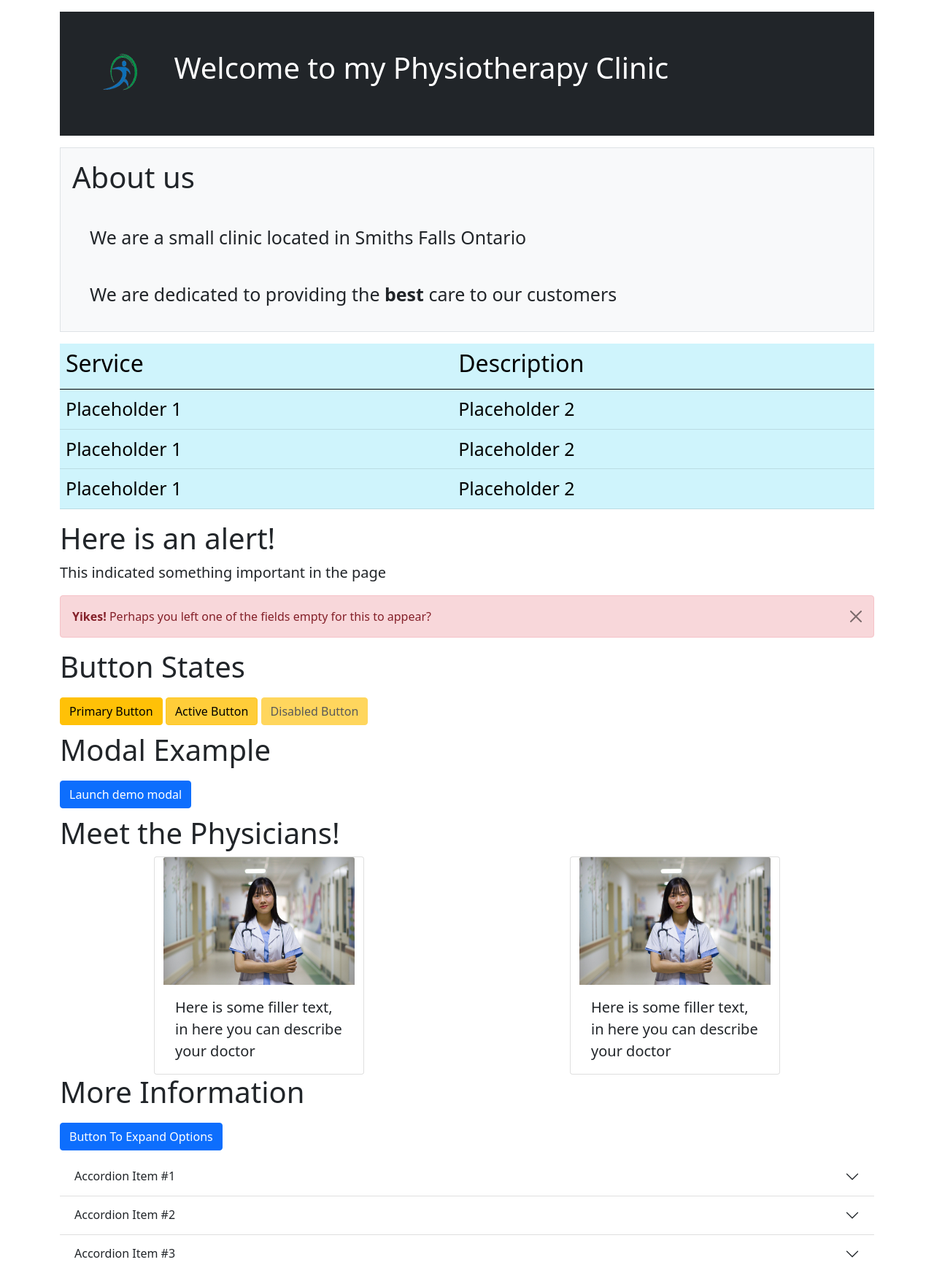
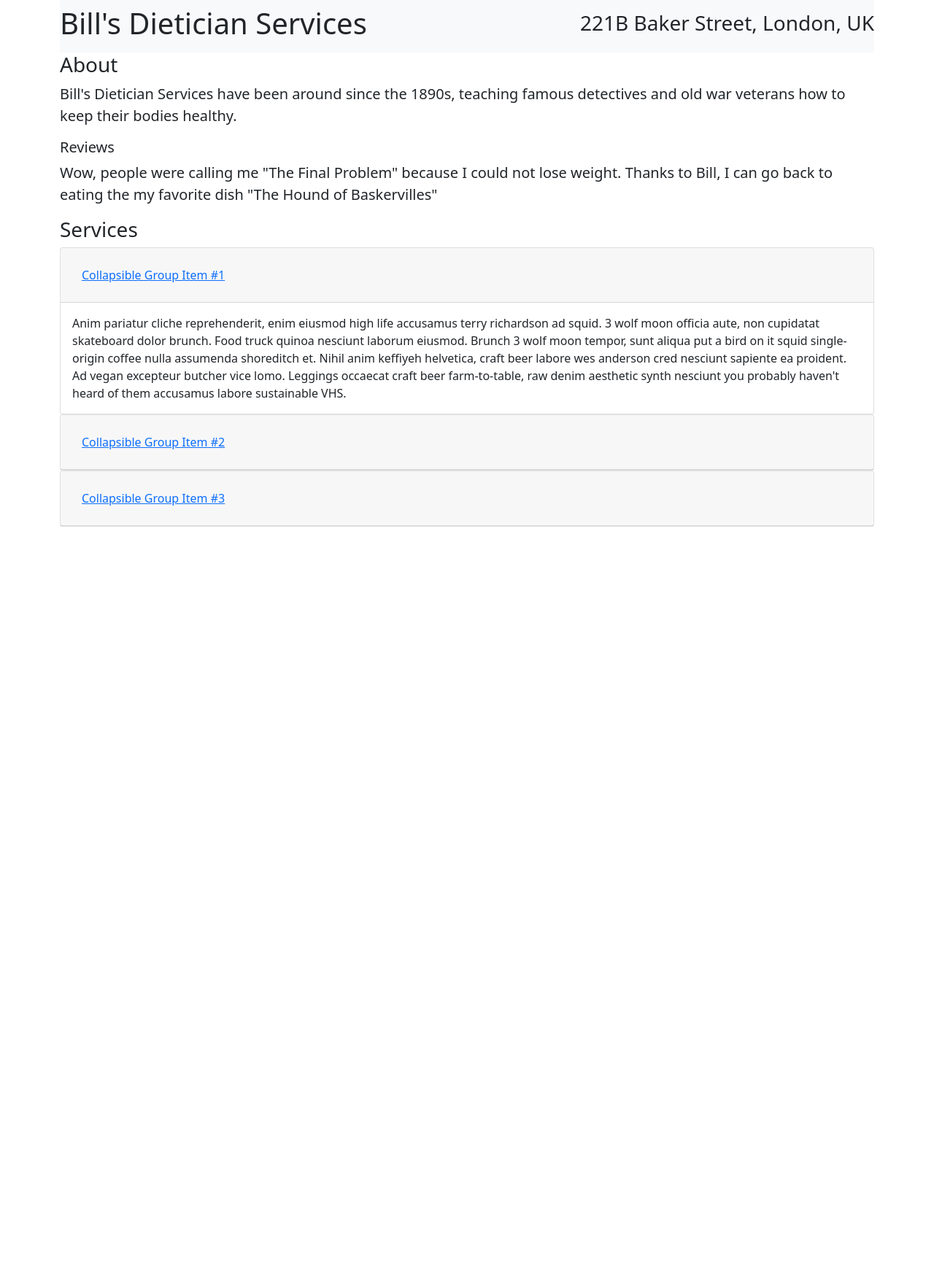
Before and after one commit to m9p909/SEG3125_lab5-6, a plain HTML site: page index.html in a window 1280 px wide. Shown: the whole page at 73% size. After the commit the page ends 800 px from the top, so only its background shows below. Drawn offline with nearby package versions, Linux system fonts and the light colour scheme.

Commit message:
setup index.html and get started

```diff
--- a/index.html
+++ b/index.html
@@ -1,4 +1,4 @@
-<!doctype html>
+<!DOCTYPE html>
 <!-- Here is a link to the code the documents this code is based on
 https://getbootstrap.com/docs/5.0/getting-started/introduction/
 This will help you get started with your code!
@@ -6,11 +6,16 @@ This will help you get started with your code!
 <html lang="en">
   <head>
     <!-- Required meta tags -->
-    <meta charset="utf-8">
-    <meta name="viewport" content="width=device-width, initial-scale=1">
+    <meta charset="utf-8" />
+    <meta name="viewport" content="width=device-width, initial-scale=1" />
     <!-- Bootstrap CSS -->
-    <link href="https://cdn.jsdelivr.net/npm/bootstrap@5.0.1/dist/css/bootstrap.min.css" rel="stylesheet" integrity="sha384-+0n0xVW2eSR5OomGNYDnhzAbDsOXxcvSN1TPprVMTNDbiYZCxYbOOl7+AMvyTG2x" crossorigin="anonymous">
-    <link href="styles/styles.css" rel="stylesheet" type="text/css">
+    <link
+      href="https://cdn.jsdelivr.net/npm/bootstrap@5.0.1/dist/css/bootstrap.min.css"
+      rel="stylesheet"
+      integrity="sha384-+0n0xVW2eSR5OomGNYDnhzAbDsOXxcvSN1TPprVMTNDbiYZCxYbOOl7+AMvyTG2x"
+      crossorigin="anonymous"
+    />
+    <link href="styles/styles.css" rel="stylesheet" type="text/css" />
     <title>Module 4 Lab</title>
   </head>
   <body>
@@ -18,188 +23,136 @@ This will help you get started with your code!
 I store all of the page information in a container,
 Many websites will use what is called CSS grid layouts, where you will have a header, body, footer and both sides used for ads or other information
 -->
-<div class = "container-lg">
-
-    <!--
-    Most websites now feature what is called a NavBar.
-    The example I give is quite simple with a logo and some text, but you can use it for many navigational patterns
-    https://getbootstrap.com/docs/5.0/components/navbar/
-    -->
-
-    <nav class="navbar bg-dark text-white p-3 my-3 ">
-        <h1><img src="images/company_logo.png" width="130" height="130"> Welcome to my Physiotherapy Clinic</h1>
+    <div class="container-lg">
+      <nav class="navbar navbar-light bg-light">
+        <h1>Bill's Dietician Services</h1>
+        <h3>221B Baker Street, London, UK</h3>
       </nav>
-
-    <div class=" p-3 my-3 border bg-light">
-        <h1 class=""> About us</h1>
-        <p class="p-4 my-3" style="font-size: 25px">We are a small clinic located in Smiths Falls Ontario</p>
-        <p style="font-size: 25px; padding-left: 1.5rem">We are dedicated to providing the <strong>best</strong> care to our customers</p>
+      <div class="about">
+        <p class="h3">About</p>
+        <p>
+          Bill's Dietician Services have been around since the 1890s, teaching
+          famous detectives and old war veterans how to keep their bodies
+          healthy.
+        </p>
+        <p></p>
+        <p class="h5">Reviews</p>
+        <p>
+          Wow, people were calling me "The Final Problem" because I could not
+          lose weight. Thanks to Bill, I can go back to eating the my favorite
+          dish "The Hound of Baskervilles"
+        </p>
       </div>
-    <!--
-    Tables are one of many ways to organize information easily.
-    It is a good way to list of prices, or services in a business website
-    https://getbootstrap.com/docs/5.0/content/tables/
-    -->
-    <table class="table table-info table-hover">
-        <thead>
-            <tr>
-                <th scope="col"><h2>Service</h2></th>
-                <th scope="col"><h2>Description</h2></th>
-            </tr>
-        </thead>
-        <tbody>
-            <tr>
-                <td>Placeholder 1</td>
-                <td>Placeholder 2</td>
-            </tr>
-            <tr>
-                <td>Placeholder 1</td>
-                <td>Placeholder 2</td>
-            </tr>
-            <tr>
-                <td>Placeholder 1</td>
-                <td>Placeholder 2</td>
-            </tr>
-        </tbody>
-    </table>
-    <h1>Here is an alert!</h1>
-    <!-- Alerts are an easy way to grab the users attention, this page goes into more detail
-    https://getbootstrap.com/docs/5.0/components/alerts/
-    -->
-    <p>This indicated something important in the page</p>
-    <div class="alert alert-danger alert-dismissible fade show" role="alert">
-        <strong>Yikes!</strong> Perhaps you left one of the fields empty for this to appear?
-        <button type="button" class="btn-close" data-bs-dismiss="alert" aria-label="Close"></button>
+      <div class="services">
+        <p class="h3">Services</p>
+        <!-- Used from bootstrap website examples, not entirely my own work -->
+        <div id="accordion">
+          <div class="card">
+            <div class="card-header" id="headingOne">
+              <h5 class="mb-0">
+                <button
+                  class="btn btn-link"
+                  data-toggle="collapse"
+                  data-target="#collapseOne"
+                  aria-expanded="true"
+                  aria-controls="collapseOne"
+                >
+                  Collapsible Group Item #1
+                </button>
+              </h5>
             </div>
 
-    <h1>Button States</h1>
-    <!--
-    Buttons can be used for submitting forms, triggering events among many other things.
-    https://getbootstrap.com/docs/5.0/components/buttons/
-    -->
-
-    <button type="button" class="btn btn-warning">Primary Button</button>
-    <button type="button" class="btn btn-warning active">Active Button</button>
-    <button type="button" class="btn btn-warning" disabled>Disabled Button</button>
-
-    <h1>Modal Example</h1>
-
-    <!-- Button trigger modal
-    We use the same button code from above, but now we can trigger a modal to appear.
-    The bootstrap tutorial includes many different types of modals that you can explore
-    https://getbootstrap.com/docs/5.0/components/modal/
-    -->
-    <button type="button" class="btn btn-primary" data-bs-toggle="modal" data-bs-target="#exampleModal">
-        Launch demo modal
-    </button>
-
-    <!-- Modal -->
-    <div class="modal fade" id="exampleModal" tabindex="-1" aria-labelledby="exampleModalLabel" aria-hidden="true">
-        <div class="modal-dialog">
-            <div class="modal-content">
-                <div class="modal-header">
-                    <h5 class="modal-title" id="exampleModalLabel">Modal title</h5>
-                    <button type="button" class="btn-close" data-bs-dismiss="modal" aria-label="Close"></button>
-                </div>
-                <div class="modal-body">
-                    In the body we can add various components. In this example some radio buttons
-                    <div class="form-check">
-                        <input class="form-check-input" type="radio" name="flexRadioDefault" id="flexRadioDefault1">
-                        <label class="form-check-label" for="flexRadioDefault1">
-                            Yes
-                        </label>
-                    </div>
-                    <div class="form-check">
-                        <input class="form-check-input" type="radio" name="flexRadioDefault" id="flexRadioDefault2" checked>
-                        <label class="form-check-label" for="flexRadioDefault2">
-                            No
-                        </label>
+            <div
+              id="collapseOne"
+              class="collapse show"
+              aria-labelledby="headingOne"
+              data-parent="#accordion"
+            >
+              <div class="card-body">
+                Anim pariatur cliche reprehenderit, enim eiusmod high life
+                accusamus terry richardson ad squid. 3 wolf moon officia aute,
+                non cupidatat skateboard dolor brunch. Food truck quinoa
+                nesciunt laborum eiusmod. Brunch 3 wolf moon tempor, sunt aliqua
+                put a bird on it squid single-origin coffee nulla assumenda
+                shoreditch et. Nihil anim keffiyeh helvetica, craft beer labore
+                wes anderson cred nesciunt sapiente ea proident. Ad vegan
+                excepteur butcher vice lomo. Leggings occaecat craft beer
+                farm-to-table, raw denim aesthetic synth nesciunt you probably
+                haven't heard of them accusamus labore sustainable VHS.
               </div>
             </div>
-                <div class="modal-footer">
-                    <button type="button" class="btn btn-secondary" data-bs-dismiss="modal">Close</button>
-                    <button type="button" class="btn btn-primary">Save changes</button>
+          </div>
+          <div class="card">
+            <div class="card-header" id="headingTwo">
+              <h5 class="mb-0">
+                <button
+                  class="btn btn-link collapsed"
+                  data-toggle="collapse"
+                  data-target="#collapseTwo"
+                  aria-expanded="false"
+                  aria-controls="collapseTwo"
+                >
+                  Collapsible Group Item #2
+                </button>
+              </h5>
+            </div>
+            <div
+              id="collapseTwo"
+              class="collapse"
+              aria-labelledby="headingTwo"
+              data-parent="#accordion"
+            >
+              <div class="card-body">
+                Anim pariatur cliche reprehenderit, enim eiusmod high life
+                accusamus terry richardson ad squid. 3 wolf moon officia aute,
+                non cupidatat skateboard dolor brunch. Food truck quinoa
+                nesciunt laborum eiusmod. Brunch 3 wolf moon tempor, sunt aliqua
+                put a bird on it squid single-origin coffee nulla assumenda
+                shoreditch et. Nihil anim keffiyeh helvetica, craft beer labore
+                wes anderson cred nesciunt sapiente ea proident. Ad vegan
+                excepteur butcher vice lomo. Leggings occaecat craft beer
+                farm-to-table, raw denim aesthetic synth nesciunt you probably
+                haven't heard of them accusamus labore sustainable VHS.
+              </div>
+            </div>
+          </div>
+          <div class="card">
+            <div class="card-header" id="headingThree">
+              <h5 class="mb-0">
+                <button
+                  class="btn btn-link collapsed"
+                  data-toggle="collapse"
+                  data-target="#collapseThree"
+                  aria-expanded="false"
+                  aria-controls="collapseThree"
+                >
+                  Collapsible Group Item #3
+                </button>
+              </h5>
+            </div>
+            <div
+              id="collapseThree"
+              class="collapse"
+              aria-labelledby="headingThree"
+              data-parent="#accordion"
+            >
+              <div class="card-body">
+                Anim pariatur cliche reprehenderit, enim eiusmod high life
+                accusamus terry richardson ad squid. 3 wolf moon officia aute,
+                non cupidatat skateboard dolor brunch. Food truck quinoa
+                nesciunt laborum eiusmod. Brunch 3 wolf moon tempor, sunt aliqua
+                put a bird on it squid single-origin coffee nulla assumenda
+                shoreditch et. Nihil anim keffiyeh helvetica, craft beer labore
+                wes anderson cred nesciunt sapiente ea proident. Ad vegan
+                excepteur butcher vice lomo. Leggings occaecat craft beer
+                farm-to-table, raw denim aesthetic synth nesciunt you probably
+                haven't heard of them accusamus labore sustainable VHS.
               </div>
             </div>
           </div>
         </div>
-
-    <!-- Cards are quite useful when building a website. They are a useful way to organize information.
-    They can be organized using a CSS grid or other layout options.
-    https://getbootstrap.com/docs/5.0/components/card/
-    -->
-
-    <h1>Meet the Physicians!</h1>
-    <div class="row justify-content-around">
-        <div class="card" style="width: 18rem;">
-            <img src="images/doctor.jpg" class="card-img-top" alt="...">
-            <div class="card-body">
-                <p class="card-text">Here is some filler text, in here you can describe your doctor</p>
       </div>
     </div>
-        <div class="card" style="width: 18rem;">
-            <img src="images/doctor.jpg" class="card-img-top" alt="...">
-            <div class="card-body">
-                <p class="card-text">Here is some filler text, in here you can describe your doctor</p>
-            </div>
-        </div>
-    </div>
-
-    <!--
-    We can also use buttons to expand some hidden options
-    https://getbootstrap.com/docs/5.0/components/collapse/
-    -->
-    <h1>More Information</h1>
-
-    <button class="btn btn-primary" type="button" data-bs-toggle="collapse" data-bs-target="#collapseExample" aria-expanded="false" aria-controls="collapseExample">
-        Button To Expand Options
-    </button>
-
-    <div class="collapse" id="collapseExample">
-        <div class="card card-body">
-            Here we have some hidden data to avoid cluttering the page with information
-        </div>
-    </div>
-
-    <!-- This example is using what is called an accordian, this is one of three examples
-    https://getbootstrap.com/docs/5.0/components/accordion/
-    -->
-
-    <div class="accordion accordion-flush" id="accordionFlushExample">
-        <div class="accordion-item">
-            <h2 class="accordion-header" id="flush-headingOne">
-                <button class="accordion-button collapsed" type="button" data-bs-toggle="collapse" data-bs-target="#flush-collapseOne" aria-expanded="false" aria-controls="flush-collapseOne">
-                    Accordion Item #1
-                </button>
-            </h2>
-            <div id="flush-collapseOne" class="accordion-collapse collapse" aria-labelledby="flush-headingOne" data-bs-parent="#accordionFlushExample">
-                <div class="accordion-body">I can put information in this area</div>
-            </div>
-        </div>
-        <div class="accordion-item">
-            <h2 class="accordion-header" id="flush-headingTwo">
-                <button class="accordion-button collapsed" type="button" data-bs-toggle="collapse" data-bs-target="#flush-collapseTwo" aria-expanded="false" aria-controls="flush-collapseTwo">
-                    Accordion Item #2
-                </button>
-            </h2>
-            <div id="flush-collapseTwo" class="accordion-collapse collapse" aria-labelledby="flush-headingTwo" data-bs-parent="#accordionFlushExample">
-                <div class="accordion-body">I can put information in this area</div>
-            </div>
-        </div>
-        <div class="accordion-item">
-            <h2 class="accordion-header" id="flush-headingThree">
-                <button class="accordion-button collapsed" type="button" data-bs-toggle="collapse" data-bs-target="#flush-collapseThree" aria-expanded="false" aria-controls="flush-collapseThree">
-                    Accordion Item #3
-                </button>
-            </h2>
-            <div id="flush-collapseThree" class="accordion-collapse collapse" aria-labelledby="flush-headingThree" data-bs-parent="#accordionFlushExample">
-                <div class="accordion-body">I can place information in this area</div>
-            </div>
-        </div>
-    </div>
-
-</div>
-<!-- here we input our javascript helper -->
 <script src="https://cdn.jsdelivr.net/npm/bootstrap@5.0.1/dist/js/bootstrap.bundle.min.js" integrity="sha384-gtEjrD/SeCtmISkJkNUaaKMoLD0//ElJ19smozuHV6z3Iehds+3Ulb9Bn9Plx0x4" crossorigin="anonymous"></script>
   </body>
 </html>
```
Lines whose indentation alone changed are shown as unchanged.
